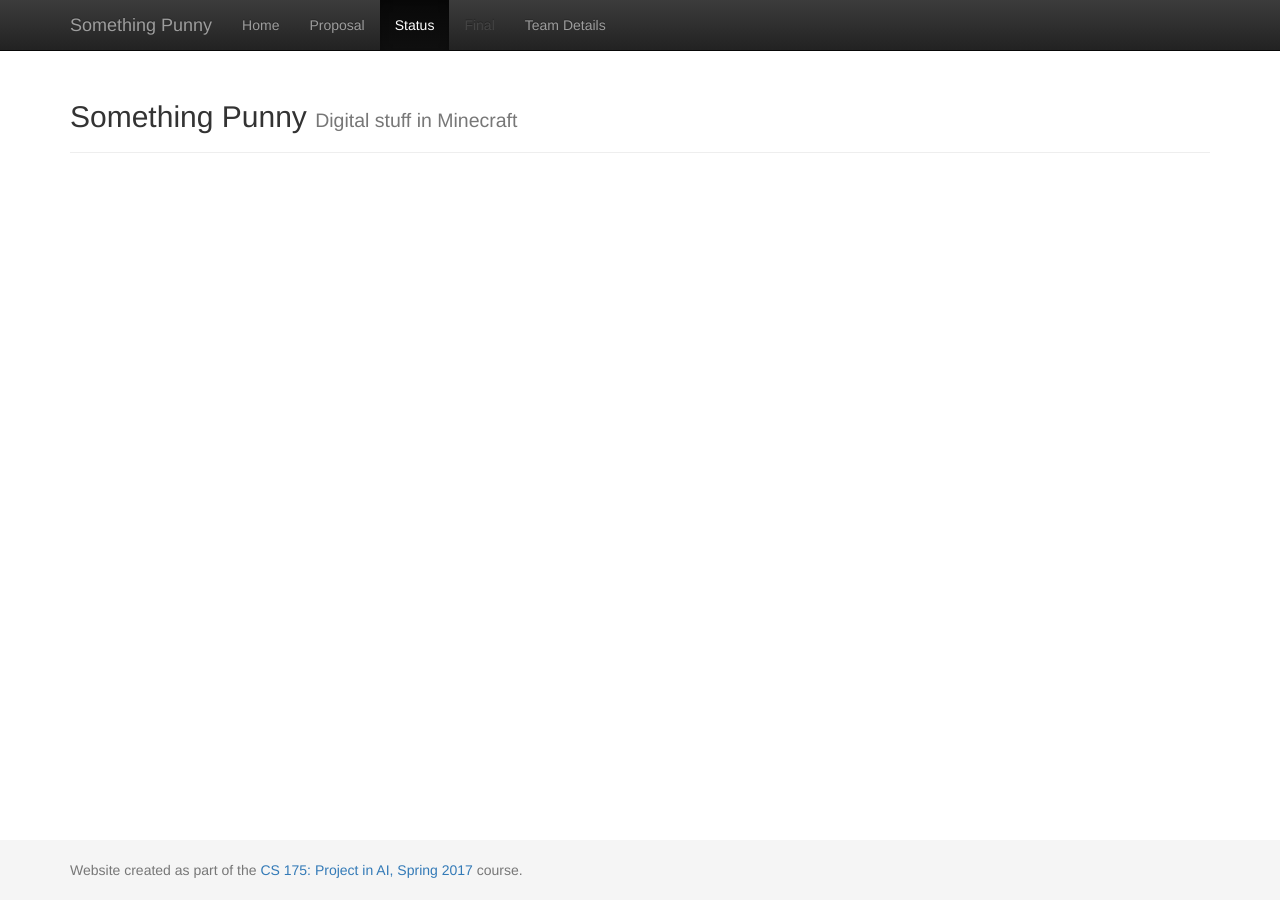
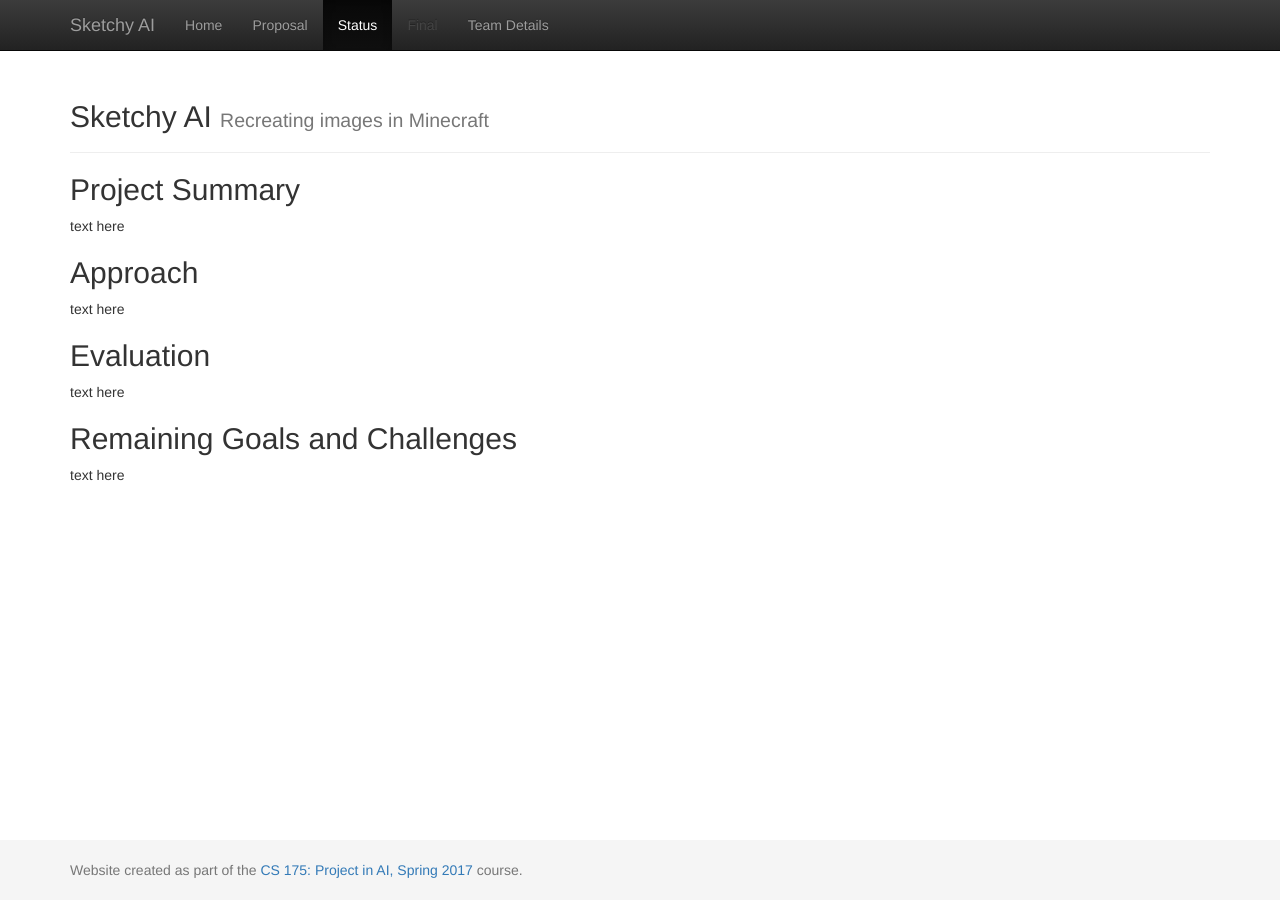
Before and after one commit to Alex561/CS175-Project, a Jekyll site: the page built from docs/status.md, in a window 1280 px wide. Built offline with Jekyll 4.4.1, drawn with Linux system fonts in a browser that asks for light colours.

```diff
--- a/docs/_config.yml
+++ b/docs/_config.yml
@@ -1,8 +1,8 @@
 ###########
 # site.title
 
-title:    'Something Punny'
-subtitle: 'Digital stuff in Minecraft'
+title:    'Sketchy AI'
+subtitle: 'Recreating images in Minecraft'
 
 
 #########################
--- a/docs/status.md
+++ b/docs/status.md
@@ -2,3 +2,15 @@
 layout:	default
 title:	Status
 ---
+
+## Project Summary
+text here
+
+## Approach
+text here
+
+## Evaluation
+text here
+
+## Remaining Goals and Challenges
+text here
```
Also changed, not shown: docs/index.md (+1 -1 lines), docs/images/image.png (added).
